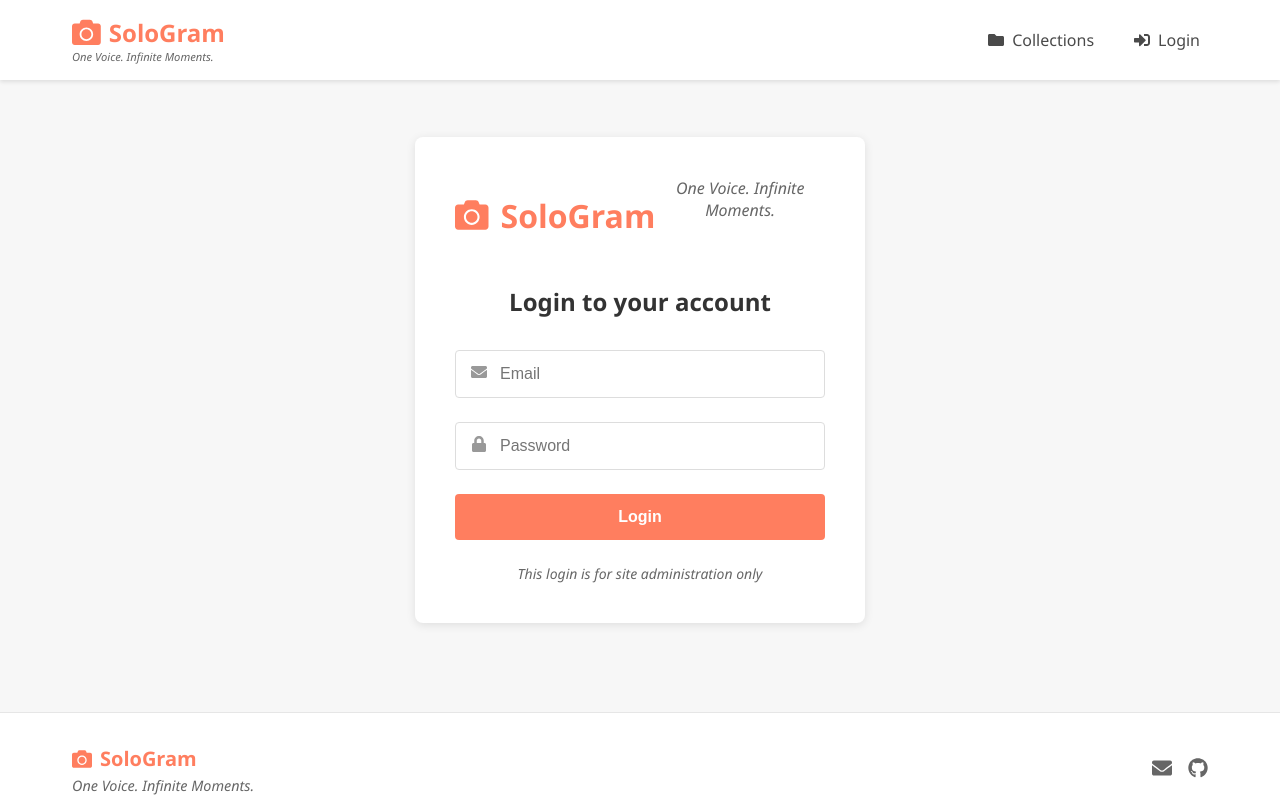
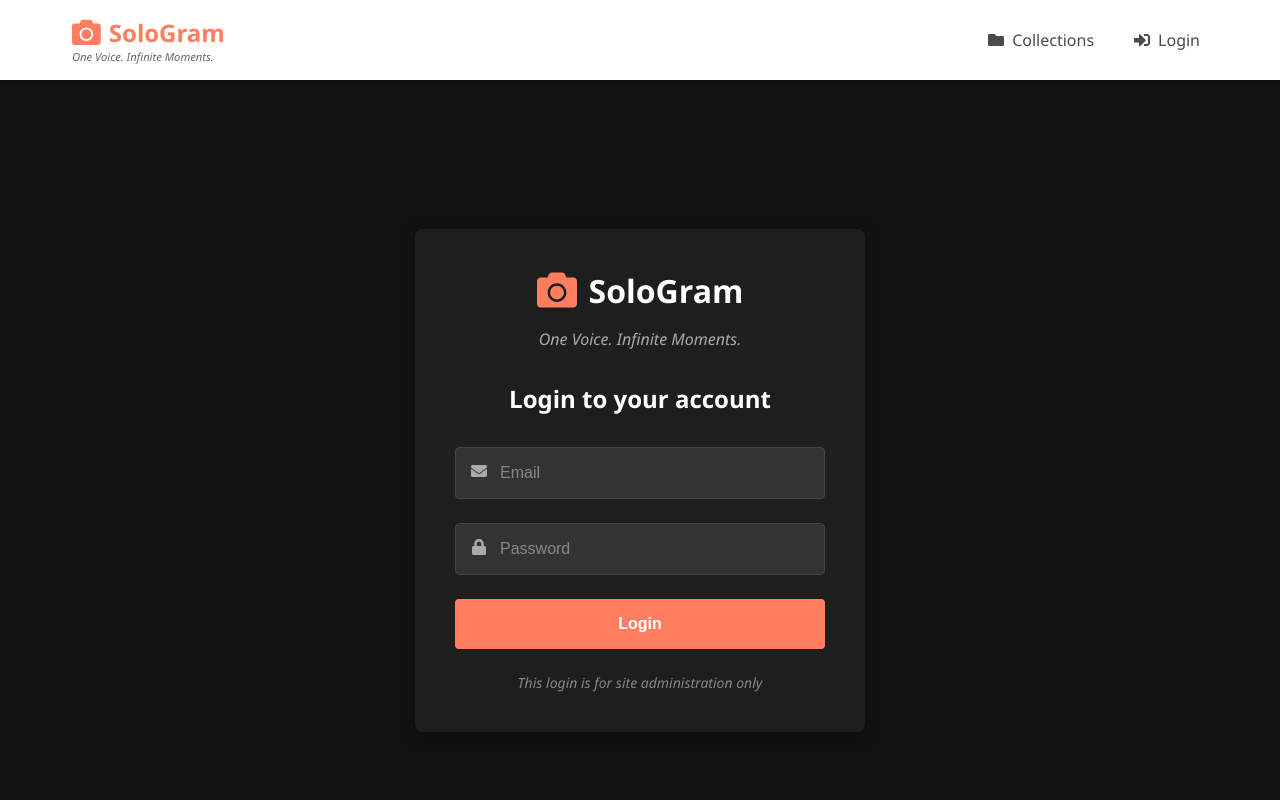
Before and after one commit to abutler911/sologram, a React (Create React App) app in the folder client/: page /login in a window 1280 px wide. Shown: the top 800 px of the page. Built offline with nearby package versions, Linux system fonts and the light colour scheme; no server answers.

Commit message:
Fix: Added dark mode to login and autoclose to nav menu

```diff
--- a/client/src/components/layout/Header.js
+++ b/client/src/components/layout/Header.js
@@ -24,6 +24,7 @@ const Header = () => {
 
   const handleLogout = () => {
     logout();
+    setIsMenuOpen(false);
     navigate("/login");
   };
 
@@ -35,10 +36,14 @@ const Header = () => {
     setShowCreateOptions(!showCreateOptions);
   };
 
+  const closeMenu = () => {
+    setIsMenuOpen(false);
+  };
+
   return (
     <HeaderContainer>
       <HeaderContent>
-        <Logo to="/">
+        <Logo to="/" onClick={closeMenu}>
           <div className="logo-main">
             <FaCamera />
             <span>SoloGram</span>
@@ -54,19 +59,19 @@ const Header = () => {
           {isAuthenticated ? (
             <>
               <NavItem>
-                <CreatePostButton to="/create">
+                <CreatePostButton to="/create" onClick={closeMenu}>
                   <FaPlus />
                   <span>Create Post</span>
                 </CreatePostButton>
               </NavItem>
               <NavItem>
-                <NavLink to="/collections">
+                <NavLink to="/collections" onClick={closeMenu}>
                   <FaFolder />
                   <span>Collections</span>
                 </NavLink>
               </NavItem>
               <NavItem>
-                <NavLink to="/story-archive">
+                <NavLink to="/story-archive" onClick={closeMenu}>
                   <FaArchive />
                   <span>Story Archive</span>
                 </NavLink>
@@ -74,7 +79,7 @@ const Header = () => {
 
               {isAdmin && (
                 <NavItem>
-                  <NavLink to="/subscribers">
+                  <NavLink to="/subscribers" onClick={closeMenu}>
                     <FaBell />
                     <span>Subscribers</span>
                   </NavLink>
@@ -82,7 +87,7 @@ const Header = () => {
               )}
 
               <NavItem>
-                <NavLink to="/profile">
+                <NavLink to="/profile" onClick={closeMenu}>
                   <FaUser />
                   <span>{user?.username}</span>
                 </NavLink>
@@ -97,13 +102,13 @@ const Header = () => {
           ) : (
             <>
               <NavItem>
-                <NavLink to="/collections">
+                <NavLink to="/collections" onClick={closeMenu}>
                   <FaFolder />
                   <span>Collections</span>
                 </NavLink>
               </NavItem>
               <NavItem>
-                <NavLink to="/login">
+                <NavLink to="/login" onClick={closeMenu}>
                   <FaSignInAlt />
                   <span>Login</span>
                 </NavLink>
--- a/client/src/pages/Login.js
+++ b/client/src/pages/Login.js
@@ -12,7 +12,6 @@ const Login = () => {
   const { login, isAuthenticated } = useContext(AuthContext);
   const navigate = useNavigate();
 
-  // Redirect if already authenticated
   useEffect(() => {
     if (isAuthenticated) {
       navigate("/");
@@ -33,13 +32,15 @@ const Login = () => {
   };
 
   return (
+    <PageWrapper>
       <LoginContainer>
         <FormContainer>
           <LogoContainer>
             <FaCamera />
             <LogoText>SoloGram</LogoText>
+          </LogoContainer>
+
           <Tagline>One Voice. Infinite Moments.</Tagline>
-        </LogoContainer>
 
           <FormTitle>Login to your account</FormTitle>
 
@@ -80,32 +81,44 @@ const Login = () => {
           </AdminNoteText>
         </FormContainer>
       </LoginContainer>
+    </PageWrapper>
   );
 };
 
-// Styled Components
+const PageWrapper = styled.div`
+  background-color: #121212;
+  min-height: 100vh;
+  display: flex;
+  align-items: center;
+  justify-content: center;
+`;
+
 const LoginContainer = styled.div`
   display: flex;
   justify-content: center;
   align-items: center;
-  min-height: calc(100vh - 200px);
-  padding: 2rem;
+  width: 100%;
+  padding: 1.5rem;
 `;
 
 const FormContainer = styled.div`
-  background-color: #ffffff;
+  background-color: #1e1e1e;
   border-radius: 8px;
-  box-shadow: 0 2px 10px rgba(0, 0, 0, 0.1);
+  box-shadow: 0 4px 20px rgba(0, 0, 0, 0.3);
   padding: 2.5rem;
   width: 100%;
   max-width: 450px;
+
+  @media (max-width: 500px) {
+    padding: 2rem 1.5rem;
+  }
 `;
 
 const LogoContainer = styled.div`
   display: flex;
   align-items: center;
   justify-content: center;
-  margin-bottom: 2rem;
+  margin-bottom: 1rem;
   color: #ff7e5f;
 
   svg {
@@ -117,10 +130,19 @@ const LogoContainer = styled.div`
 const LogoText = styled.h1`
   font-size: 2rem;
   font-weight: 700;
+  color: #fff;
+`;
+
+const Tagline = styled.p`
+  color: #aaa;
+  font-size: 1rem;
+  font-style: italic;
+  text-align: center;
+  margin-bottom: 2rem;
 `;
 
 const FormTitle = styled.h2`
-  color: #333333;
+  color: #fff;
   font-size: 1.5rem;
   text-align: center;
   margin-bottom: 2rem;
@@ -140,20 +162,33 @@ const InputIcon = styled.div`
   left: 1rem;
   top: 50%;
   transform: translateY(-50%);
-  color: #999999;
+  color: #aaa;
+  z-index: 1;
 `;
 
 const Input = styled.input`
   width: 100%;
-  padding: 0.875rem 1rem 0.875rem 2.75rem;
-  border: 1px solid #dddddd;
+  padding: 1rem 1rem 1rem 2.75rem;
+  background-color: #333;
+  border: 1px solid #444;
   border-radius: 4px;
   font-size: 1rem;
-  transition: border-color 0.3s;
+  color: #fff;
+  transition: border-color 0.3s, box-shadow 0.3s;
+
+  &::placeholder {
+    color: #888;
+  }
 
   &:focus {
     outline: none;
     border-color: #ff7e5f;
+    box-shadow: 0 0 0 2px rgba(255, 126, 95, 0.2);
+  }
+
+  @media (max-width: 500px) {
+    padding: 1.1rem 1rem 1.1rem 2.75rem;
+    font-size: 1.05rem;
   }
 `;
 
@@ -163,35 +198,38 @@ const SubmitButton = styled.button`
   color: white;
   border: none;
   border-radius: 4px;
-  padding: 0.875rem;
+  padding: 1rem;
   font-size: 1rem;
   font-weight: 600;
   cursor: pointer;
-  transition: background-color 0.3s;
+  transition: background-color 0.3s, transform 0.2s;
 
   &:hover {
     background-color: #ff6347;
+    transform: translateY(-2px);
+  }
+
+  &:active {
+    transform: translateY(0);
   }
 
   &:disabled {
-    background-color: #cccccc;
+    background-color: #666;
     cursor: not-allowed;
+    transform: none;
+  }
+
+  @media (max-width: 500px) {
+    padding: 1.1rem;
+    font-size: 1.05rem;
   }
 `;
 
 const AdminNoteText = styled.p`
   text-align: center;
   font-size: 0.875rem;
-  color: #666666;
+  color: #888;
   font-style: italic;
 `;
 
-const Tagline = styled.p`
-  color: #666666;
-  font-size: 1rem;
-  font-style: italic;
-  text-align: center;
-  margin-bottom: 2rem;
-`;
-
 export default Login;
```
Lines whose indentation alone changed are shown as unchanged.
